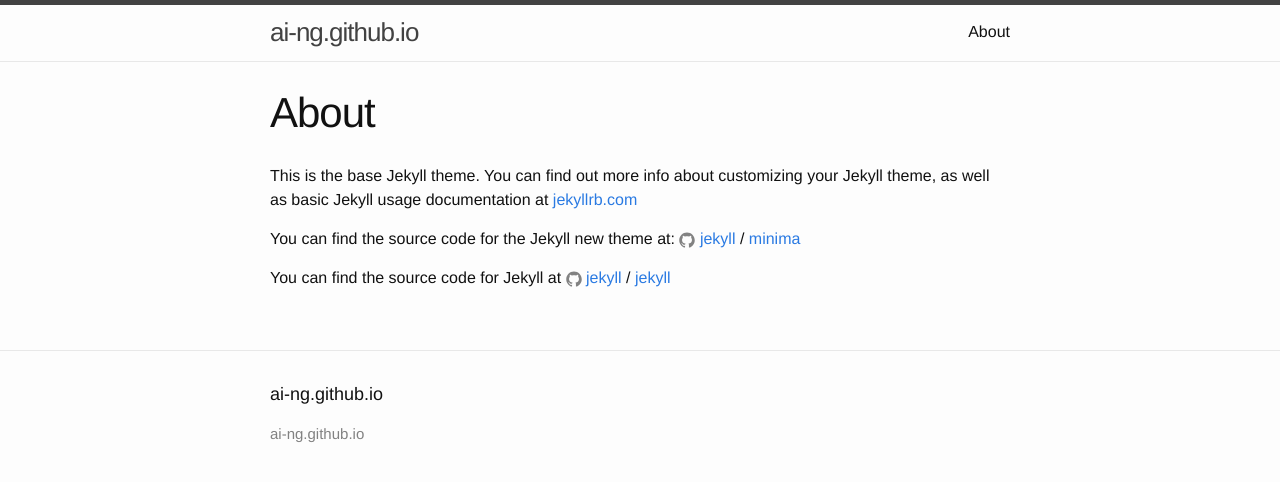
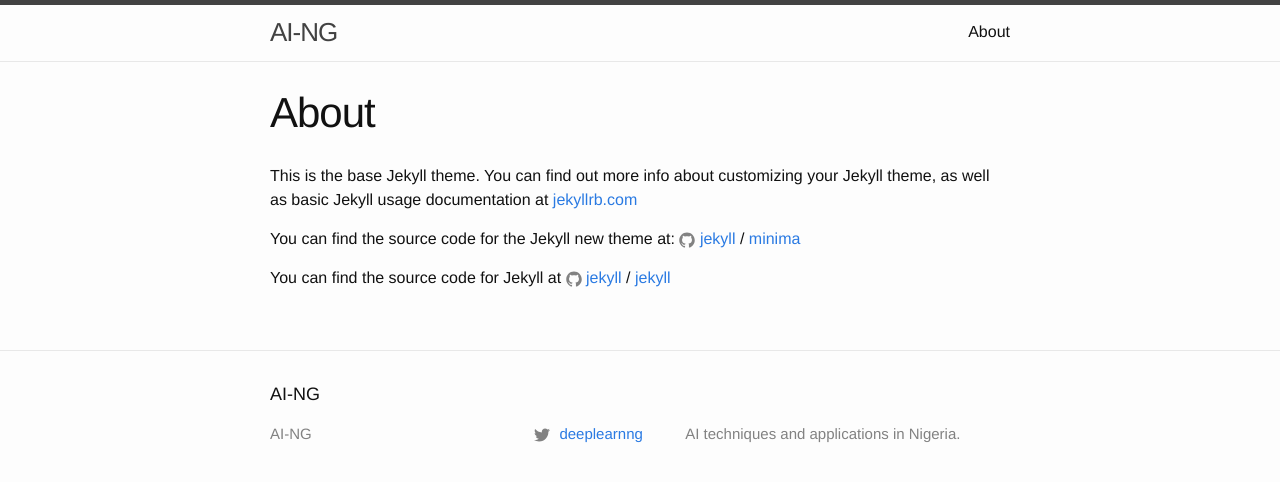
Before and after one commit to ai-ng/ai-ng.github.io, a Jekyll site: the page built from about.md, in a window 1280 px wide. Shown: the top 482 px of the page. Built offline with Jekyll 4.4.1, drawn with Linux system fonts in a browser that asks for light colours.

Commit message:
Update _config.yml

```diff
--- a/_config.yml
+++ b/_config.yml
@@ -1 +1,9 @@
+
+# Site settings
+title: AI-NG
+email:
+description: "AI techniques and applications in Nigeria."
+baseurl: ""
+url: "http://ai-ng.github.io"
+twitter_username: deeplearnng
 pagination: 5
```
